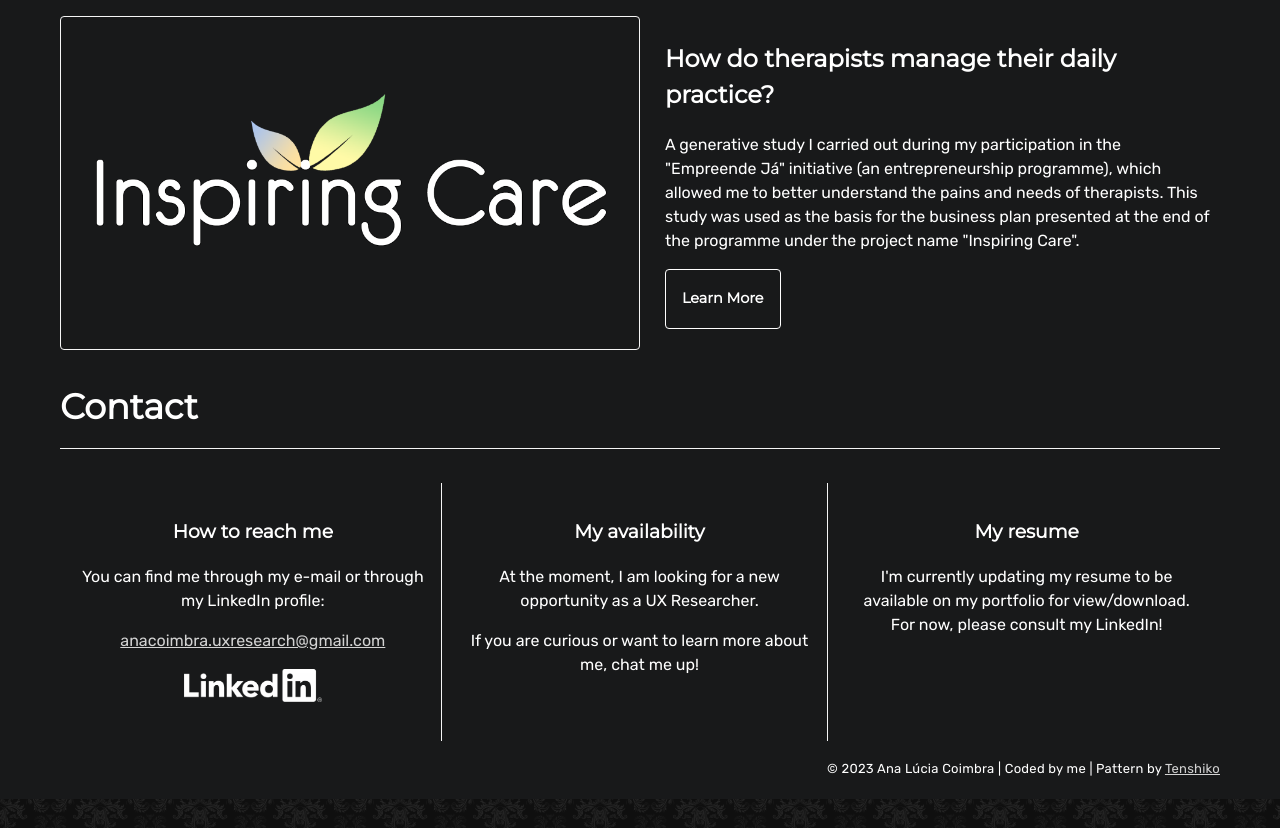
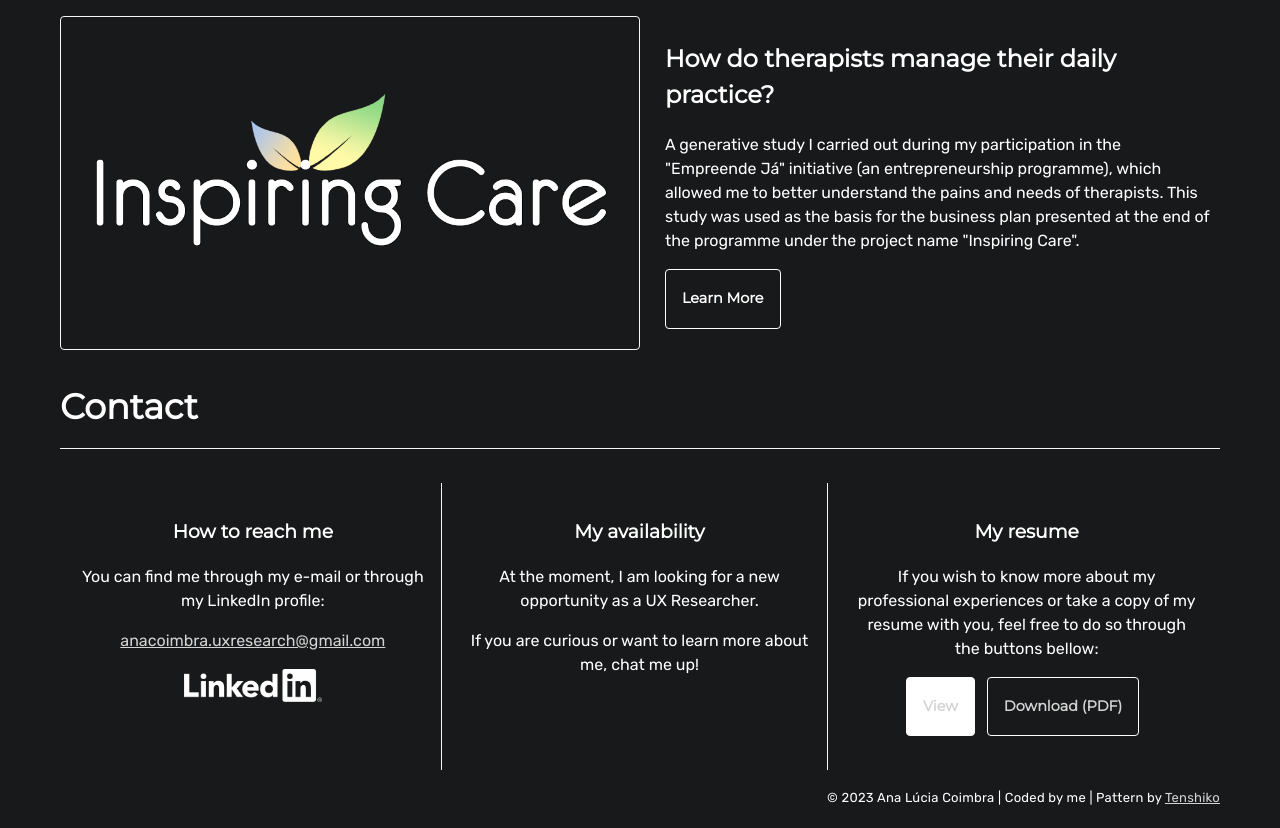
Before and after one commit to analuciacoimbra/analuciacoimbra.github.io, a Jekyll site: the page built from index.html, in a window 1280 px wide and 900 px high, scrolled down 1215 px, cut to the strip 72-900 px from the top of the window. Built offline with Jekyll 4.4.1, drawn with Linux system fonts in a browser that asks for light colours.

Commit message:
Update footer.html

```diff
--- a/_includes/footer.html
+++ b/_includes/footer.html
@@ -32,12 +32,11 @@
       <div class="col">
         <h3>My resume</h3>
         <p>
-          I'm currently updating my resume to be available on my portfolio for
-          view/download. For now, please consult my LinkedIn!
+          If you wish to know more about my professional experiences or take a copy of my resume with you, feel free to do so through the buttons bellow:
         </p>
-        <!--<a href="/resume/" class="btn btn-primary">View</a>
-        <a href="empty" target="_blank" class="btn btn-secondary"
-          >Download (PDF)</a -->
+        <a href="/resume/" class="btn btn-primary">View</a>
+        <a href="/CV - Ana Lúcia Coimbra.pdf" target="_blank" class="btn btn-secondary"
+          >Download (PDF)</a>
       </div>
     </div>
     <p id="copyright">
```
